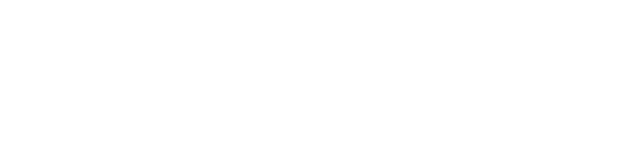
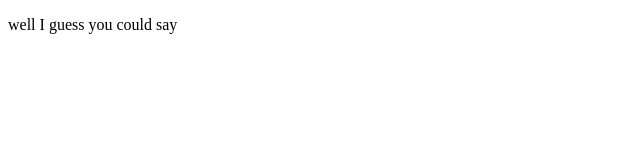
Before and after one commit to solomonmuhhumad/hacktoberfest, a plain HTML site: page index.html in a window 1280 px wide. Shown: the whole page, without its empty margins (0-640 px from the left). Drawn offline with Linux system fonts and the light colour scheme.

Commit message:
added p text

```diff
--- a/index.html
+++ b/index.html
@@ -4,6 +4,6 @@
 	<title> hacktoberfest website </title>
 </head>
 <body>
-	<p></p>
+	<p> well I guess you could say</p>
 </body>
 </html>
```
